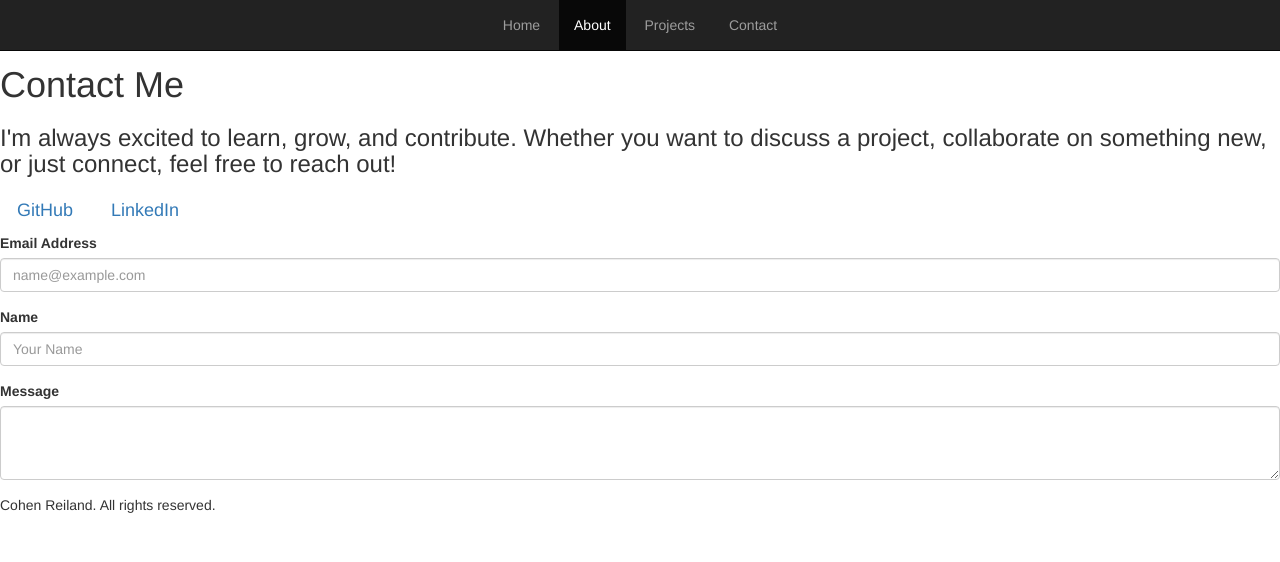
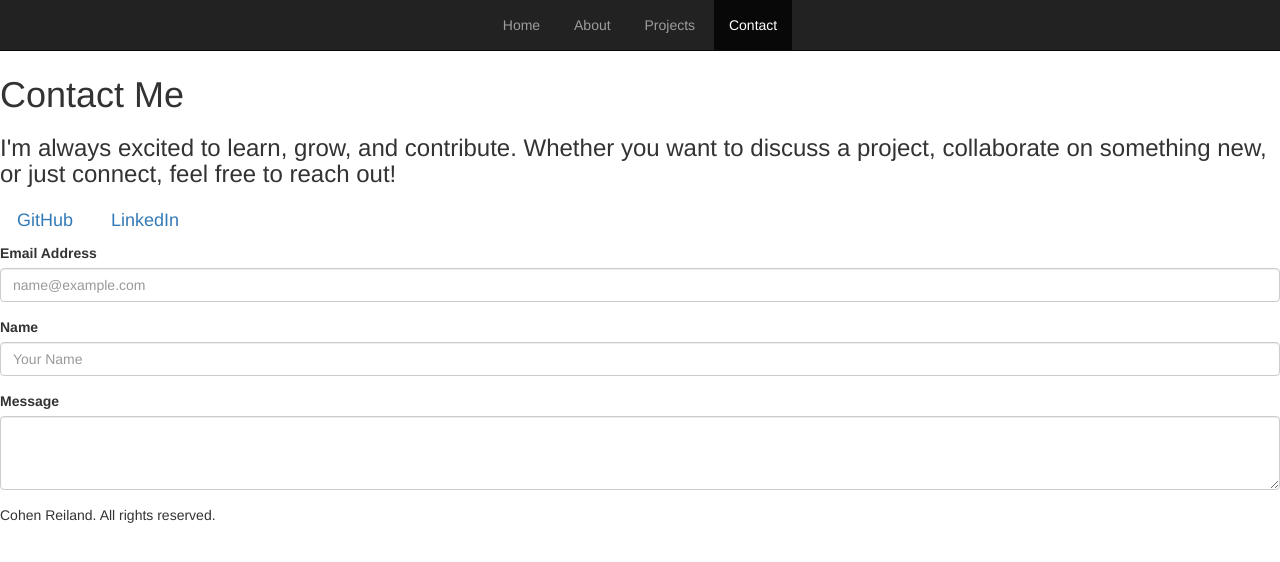
Before and after one commit to CSC-313-NDSU/assignment-2-section-1-and-2-CohenReiland, a plain HTML site: page contact.html in a window 1280 px wide. Drawn offline with nearby package versions, Linux system fonts and the light colour scheme.

Commit message:
Fixed Small Bugs

```diff
--- a/contact.html
+++ b/contact.html
@@ -31,9 +31,9 @@
         <div class="collapse navbar-collapse" id="navbarCollapse">
           <ul class="nav navbar-nav">
             <li><a href="index.html">Home</a></li>
-            <li class="active"><a href="about.html">About</a></li>
+            <li><a href="about.html">About</a></li>
             <li><a href="projects.html">Projects</a></li>
-            <li><a href="contact.html">Contact</a></li>
+            <li class="active"><a href="contact.html">Contact</a></li>
           </ul>
         </div>
       </div>
--- a/css/about.css
+++ b/css/about.css
@@ -1,5 +1,5 @@
 body {
-    padding-top: 45px;
+    padding-top: 55px;
 }
 
 .navbar-nav {
--- a/css/contact.css
+++ b/css/contact.css
@@ -1,5 +1,5 @@
 body {
-    padding-top: 45px;
+    padding-top: 55px;
 }
 
 .navbar-nav {
--- a/css/index.css
+++ b/css/index.css
@@ -1,5 +1,5 @@
 body {
-    padding-top: 45px;
+    padding-top: 55px;
 }
 
 .navbar-nav {
--- a/css/projects.css
+++ b/css/projects.css
@@ -1,5 +1,5 @@
 body {
-    padding-top: 45px;
+    padding-top: 55px;
 }
 
 .navbar-nav {
```
Also changed, not shown: index.html (+2 -2 lines), projects.html (+2 -2 lines).
